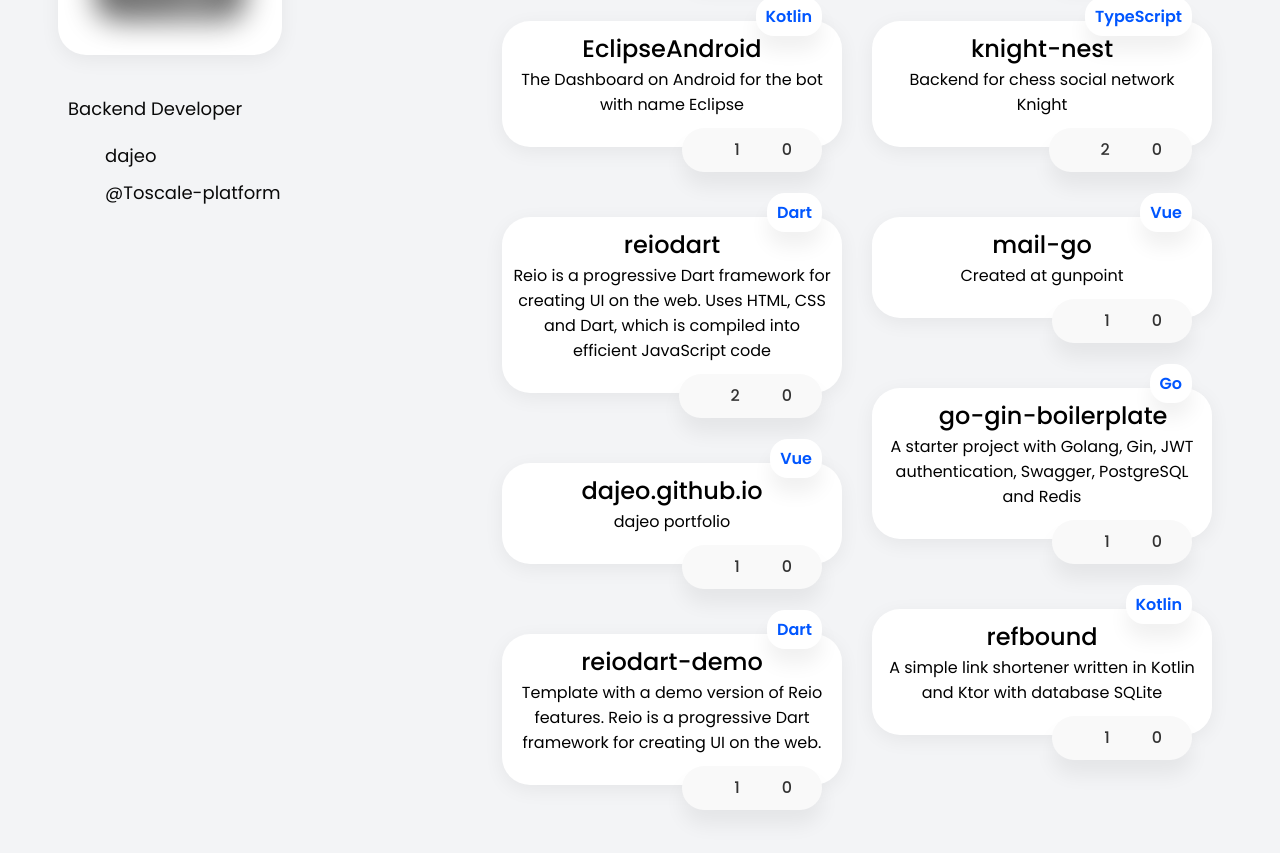
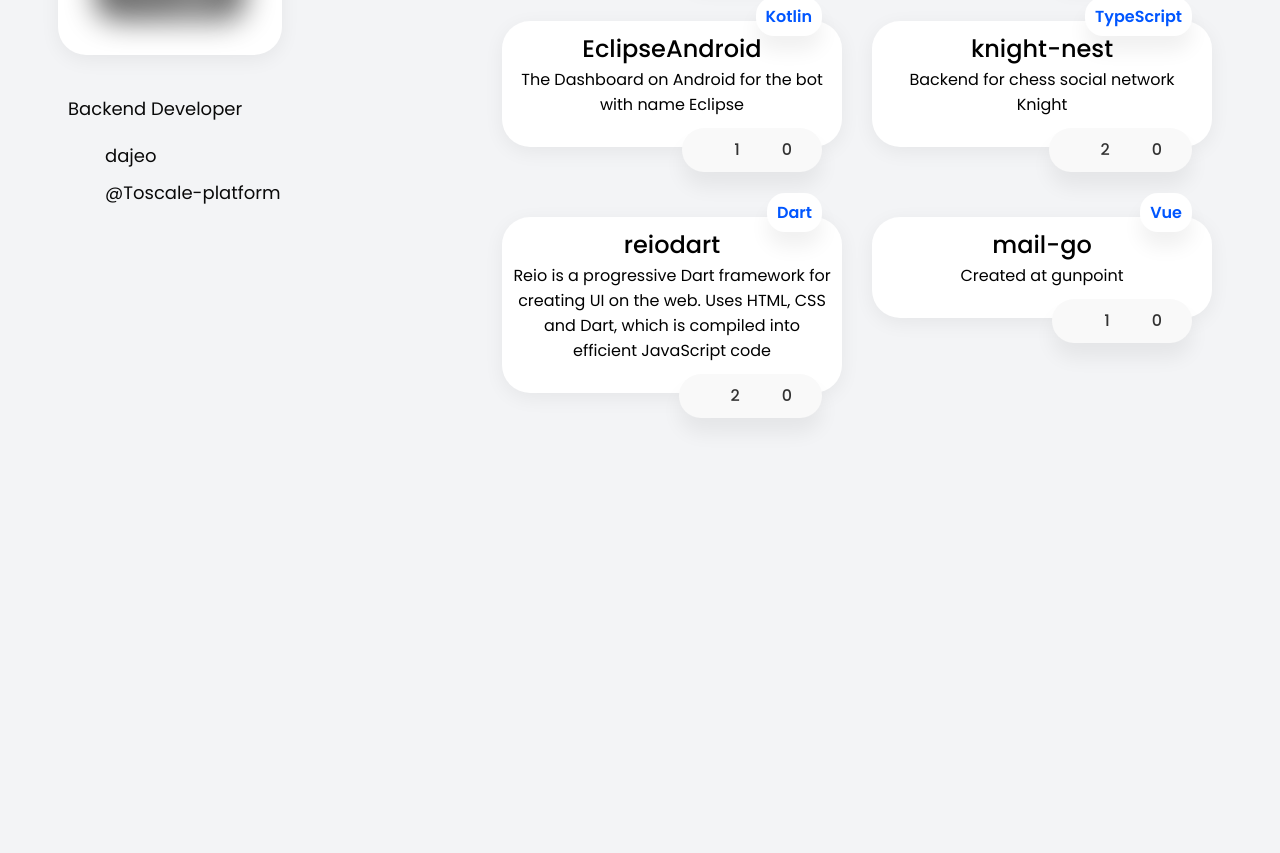
Before and after one commit to dajeo/portfolio, a plain HTML site: page index.html in a window 1280 px wide. Shown: the part 453-1306 px from the top of the page. After the commit the page ends 914 px from the top, so only its background shows below. Drawn offline with Linux system fonts and the light colour scheme.

Commit message:
Remove 4 projects

```diff
--- a/index.html
+++ b/index.html
@@ -249,109 +249,6 @@
               <span>0</span>
             </div>
           </div>
-          <div class="grid-item">
-            <div class="repo-lang">
-              <span>Vue</span>
-            </div>
-            <div class="repo-about">
-              <a href="https://github.com/dajeo/dajeo.github.io">
-                <span class="repo-title">
- dajeo.github.io
-                </span>
-                <span class="repo-desc">
-                      dajeo portfolio
-                </span>
-              </a>
-            </div>
-            <div class="repo-stats">
-              <svg class="icon-star">
-                <use xlink:href="/svg/svg-defs.svg#star" />
-              </svg>
-              <span>1</span>
-              <svg class="icon-fork">
-                <use xlink:href="/svg/svg-defs.svg#fork" />
-              </svg>
-              <span>0</span>
-            </div>
-          </div>
-          <div class="grid-item">
-            <div class="repo-lang">
-              <span>Go</span>
-            </div>
-            <div class="repo-about">
-              <a href="https://github.com/dajeo/go-gin-boilerplate">
-                <span class="repo-title">
-                  <svg class="icon-fork">
-                    <use xlink:href="/svg/svg-defs.svg#fork"></use>
-                  </svg>
-                   go-gin-boilerplate
-                </span>
-                <span class="repo-desc">
-                      A starter project with Golang, Gin, JWT authentication, Swagger, PostgreSQL and Redis
-                </span>
-              </a>
-            </div>
-            <div class="repo-stats">
-              <svg class="icon-star">
-                <use xlink:href="/svg/svg-defs.svg#star" />
-              </svg>
-              <span>1</span>
-              <svg class="icon-fork">
-                <use xlink:href="/svg/svg-defs.svg#fork" />
-              </svg>
-              <span>0</span>
-            </div>
-          </div>
-          <div class="grid-item">
-            <div class="repo-lang">
-              <span>Dart</span>
-            </div>
-            <div class="repo-about">
-              <a href="https://github.com/dajeo/reiodart-demo">
-                <span class="repo-title">
- reiodart-demo
-                </span>
-                <span class="repo-desc">
-                      Template with a demo version of Reio features. Reio is a progressive Dart framework for creating UI on the web.
-                </span>
-              </a>
-            </div>
-            <div class="repo-stats">
-              <svg class="icon-star">
-                <use xlink:href="/svg/svg-defs.svg#star" />
-              </svg>
-              <span>1</span>
-              <svg class="icon-fork">
-                <use xlink:href="/svg/svg-defs.svg#fork" />
-              </svg>
-              <span>0</span>
-            </div>
-          </div>
-          <div class="grid-item">
-            <div class="repo-lang">
-              <span>Kotlin</span>
-            </div>
-            <div class="repo-about">
-              <a href="https://github.com/dajeo/refbound">
-                <span class="repo-title">
- refbound
-                </span>
-                <span class="repo-desc">
-                      A simple link shortener written in Kotlin and Ktor with database SQLite
-                </span>
-              </a>
-            </div>
-            <div class="repo-stats">
-              <svg class="icon-star">
-                <use xlink:href="/svg/svg-defs.svg#star" />
-              </svg>
-              <span>1</span>
-              <svg class="icon-fork">
-                <use xlink:href="/svg/svg-defs.svg#fork" />
-              </svg>
-              <span>0</span>
-            </div>
-          </div>
         </div>
       </div>
     </div>
```
